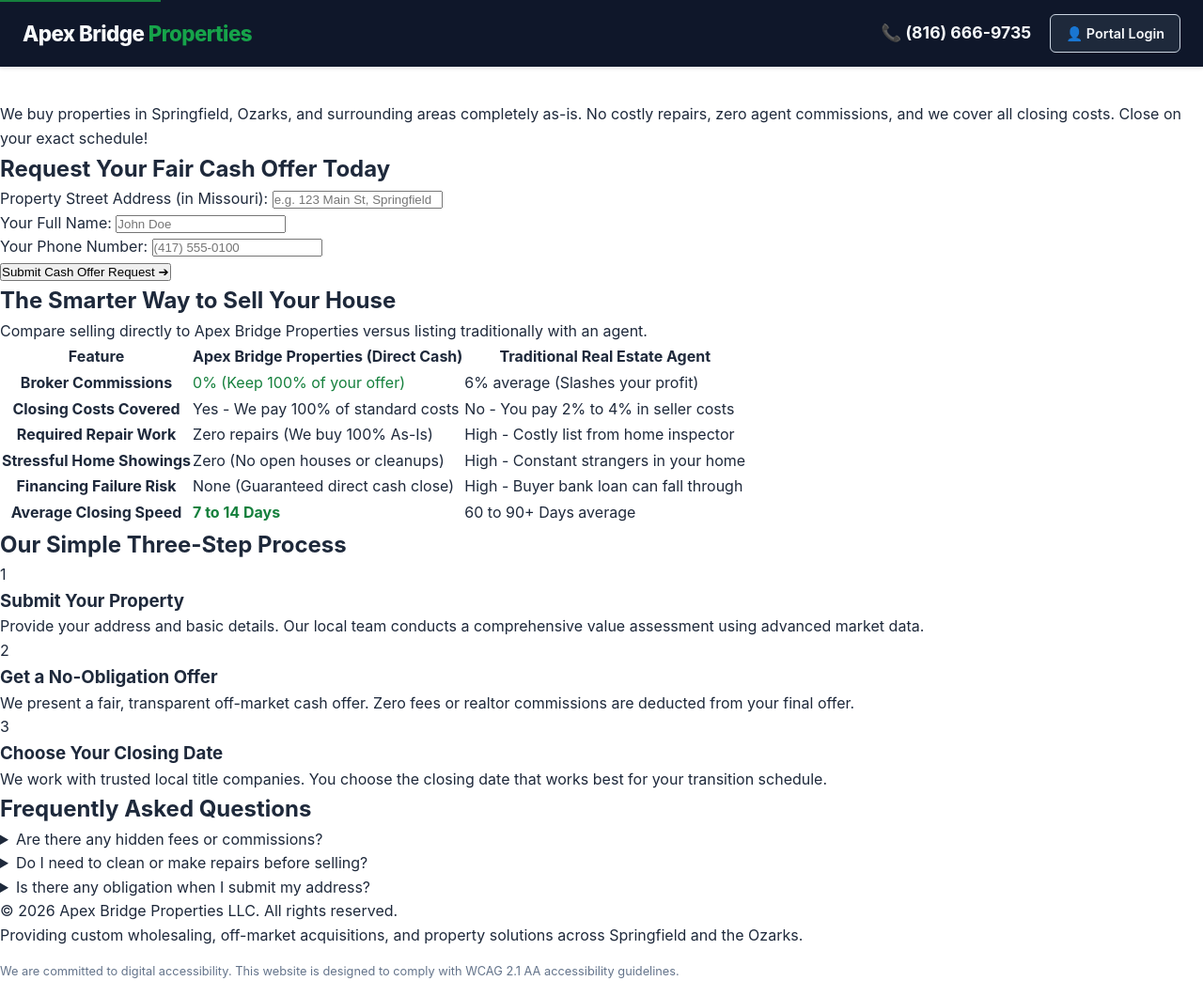
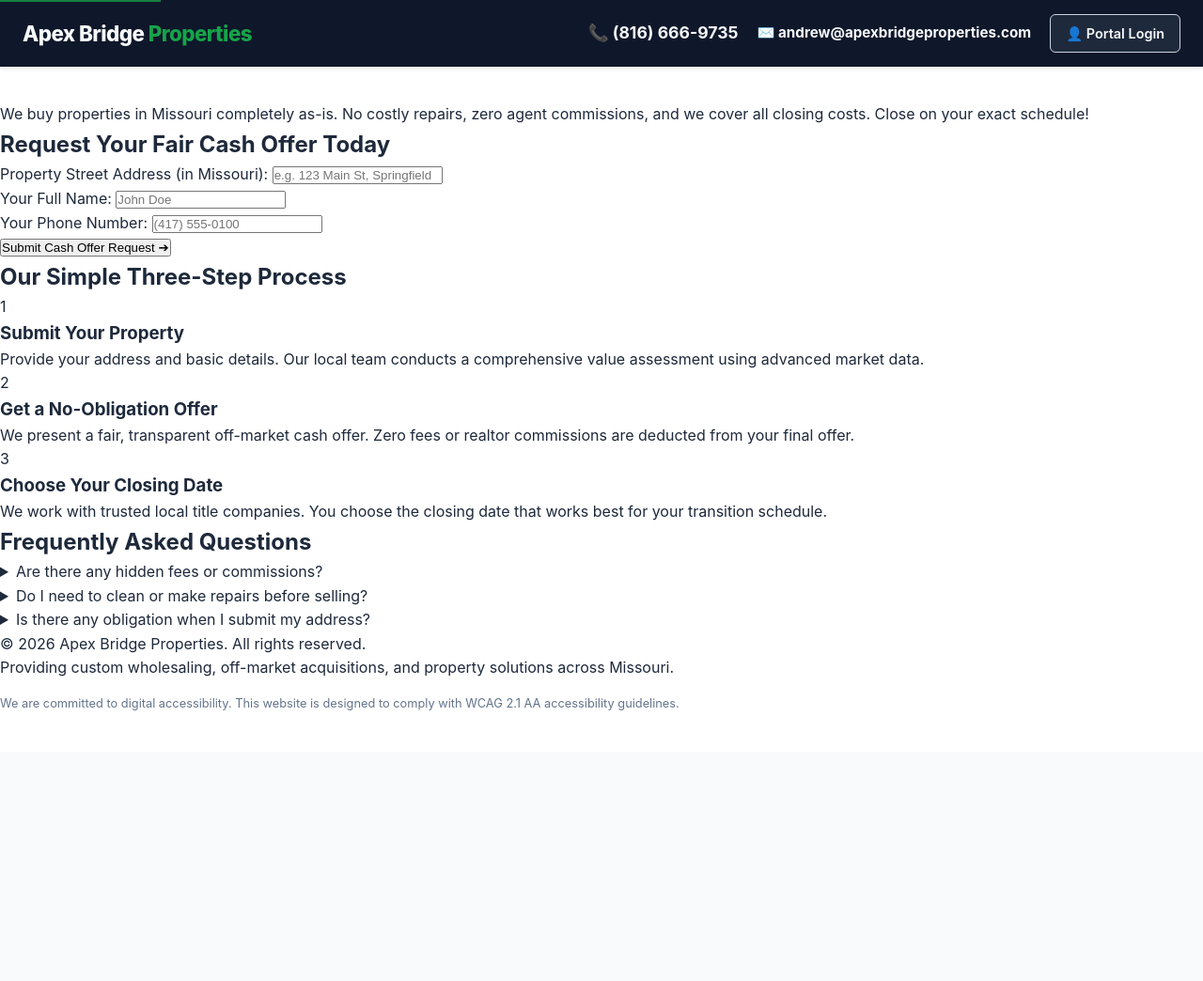
Before and after one commit to andrewd55155-cloud/apex-bridge-site, a Flask app: page / in a window 1280 px wide. Shown: the whole page at 94% size. After the commit the page ends 756 px from the top, so only its background shows below. Run offline with Flask 3, Linux system fonts and the light colour scheme.

Commit message:
Update web app layout, email/phone header, remove comparison & LLC, fix case-insensitive login

```diff
--- a/app.py
+++ b/app.py
@@ -50,13 +50,13 @@ def home():
 def login():
     err = None
     if request.method == 'POST':
-        u = request.form.get('user_id', '').strip()
+        u = request.form.get('user_id', '').strip().upper()
         if u in AUTH_USERS:
             session['user_id'] = u
             session['user_name'] = AUTH_USERS[u]['name']
             session['role'] = AUTH_USERS[u]['role']
             return redirect(url_for('portal'))
-        err = 'Unauthorized Access.'
+        err = 'Unauthorized Access. Please enter a valid User ID.'
     return render_template('login.html', error=err)
 
 @app.route('/portal/logout')
--- a/templates/home.html
+++ b/templates/home.html
@@ -4,7 +4,7 @@
     <meta charset="UTF-8">
     <meta name="viewport" content="width=device-width, initial-scale=1.0">
     <title>Sell Your Missouri House Fast For Cash | Apex Bridge Properties</title>
-    <meta name="description" content="We buy houses fast for cash in Springfield, Ozarks, and across Missouri. No repairs, zero fees, and no realtor commissions. Get your fair cash offer today.">
+    <meta name="description" content="We buy houses fast for cash across Missouri. No repairs, zero fees, and no realtor commissions. Get your fair cash offer today.">
     <style>
         :root {
             --primary-bg: #0f172a;
@@ -38,6 +38,7 @@
         <a href="/" class="logo" aria-label="Apex Bridge Properties Home">Apex Bridge <span>Properties</span></a>
         <div class="header-nav">
             <a href="tel:8166669735" class="phone-header" aria-label="Call Apex Bridge Properties at 816-666-9735">📞 (816) 666-9735</a>
+            <a href="mailto:andrew@apexbridgeproperties.com" class="phone-header" aria-label="Email Apex Bridge Properties" style="font-size:0.95rem;">✉️ andrew@apexbridgeproperties.com</a>
             <a href="/portal/login" class="btn-portal-login" aria-label="Caller Portal Login">👤 Portal Login</a>
         </div>
     </header>
@@ -46,7 +47,7 @@
         <section class="hero" aria-label="Welcome and Fair Cash Offer Request">
             <div class="hero-container">
                 <h1 style="color: white;">Sell Your Missouri House Fast For Cash</h1>
-                <p>We buy properties in Springfield, Ozarks, and surrounding areas completely as-is. No costly repairs, zero agent commissions, and we cover all closing costs. Close on your exact schedule!</p>
+                <p>We buy properties in Missouri completely as-is. No costly repairs, zero agent commissions, and we cover all closing costs. Close on your exact schedule!</p>
 
                 <div class="offer-form">
                     <h2>Request Your Fair Cash Offer Today</h2>
@@ -69,55 +70,6 @@
             </div>
         </section>
 
-        <!-- Original Comparison Section -->
-        <section class="comparison-section" aria-label="Direct Cash Sale vs. Realtor Comparison">
-            <h2>The Smarter Way to Sell Your House</h2>
-            <p class="comparison-subtitle">Compare selling directly to Apex Bridge Properties versus listing traditionally with an agent.</p>
-
-            <div class="table-responsive">
-                <table>
-                    <thead>
-                        <tr>
-                            <th scope="col">Feature</th>
-                            <th scope="col" class="highlight-col">Apex Bridge Properties (Direct Cash)</th>
-                            <th scope="col">Traditional Real Estate Agent</th>
-                        </tr>
-                    </thead>
-                    <tbody>
-                        <tr>
-                            <th scope="row">Broker Commissions</th>
-                            <td class="highlight-col" style="color: #15803d;">0% (Keep 100% of your offer)</td>
-                            <td>6% average (Slashes your profit)</td>
-                        </tr>
-                        <tr>
-                            <th scope="row">Closing Costs Covered</th>
-                            <td class="highlight-col">Yes - We pay 100% of standard costs</td>
-                            <td>No - You pay 2% to 4% in seller costs</td>
-                        </tr>
-                        <tr>
-                            <th scope="row">Required Repair Work</th>
-                            <td class="highlight-col">Zero repairs (We buy 100% As-Is)</td>
-                            <td>High - Costly list from home inspector</td>
-                        </tr>
-                        <tr>
-                            <th scope="row">Stressful Home Showings</th>
-                            <td class="highlight-col">Zero (No open houses or cleanups)</td>
-                            <td>High - Constant strangers in your home</td>
-                        </tr>
-                        <tr>
-                            <th scope="row">Financing Failure Risk</th>
-                            <td class="highlight-col">None (Guaranteed direct cash close)</td>
-                            <td>High - Buyer bank loan can fall through</td>
-                        </tr>
-                        <tr>
-                            <th scope="row">Average Closing Speed</th>
-                            <td class="highlight-col" style="color: #15803d; font-weight: bold;">7 to 14 Days</td>
-                            <td>60 to 90+ Days average</td>
-                        </tr>
-                    </tbody>
-                </table>
-            </div>
-        </section>
         <!-- Process Section -->
         <section class="process-section" aria-label="Our Three Step Process">
             <h2 class="section-title">Our Simple Three-Step Process</h2>
@@ -166,12 +118,11 @@
 
     <!-- Footer -->
     <footer>
-        <p>&copy; 2026 Apex Bridge Properties LLC. All rights reserved.</p>
-        <p>Providing custom wholesaling, off-market acquisitions, and property solutions across Springfield and the Ozarks.</p>
+        <p>&copy; 2026 Apex Bridge Properties. All rights reserved.</p>
+        <p>Providing custom wholesaling, off-market acquisitions, and property solutions across Missouri.</p>
         <p style="font-size: 0.8rem; margin-top: 15px; color: #64748b;">
             We are committed to digital accessibility. This website is designed to comply with WCAG 2.1 AA accessibility guidelines.
         </p>
     </footer>
-    </main>
 </body>
 </html>
--- a/templates/login.html
+++ b/templates/login.html
@@ -22,7 +22,7 @@
             <div class="error">{{ error }}</div>
         {% endif %}
         <form method="POST">
-            <input type="text" name="user_id" placeholder="Enter Caller ID" required autofocus>
+            <input type="text" name="user_id" placeholder="Enter User ID" required autofocus>
             <button type="submit">Sign In to Dashboard</button>
         </form>
     </div>
```
